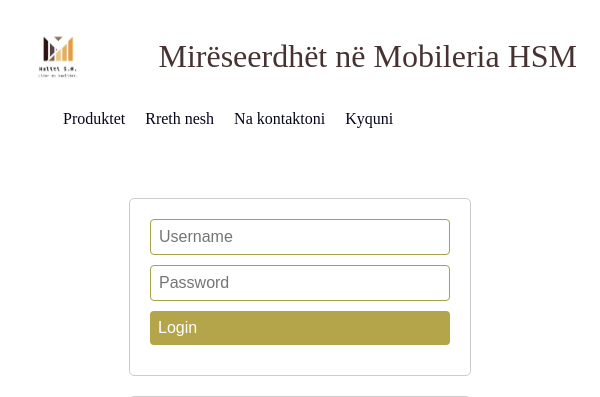
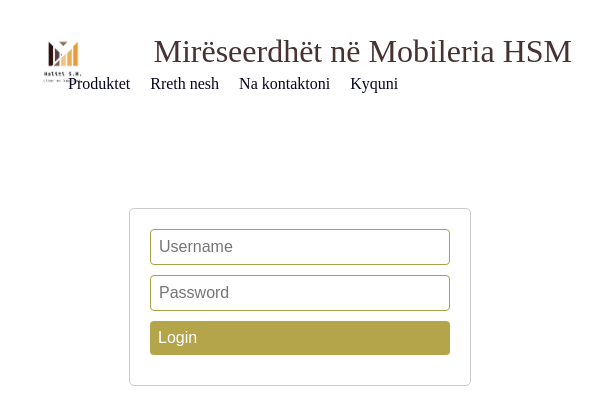
Before and after one commit to etnapireva/Furniture-Website, a PHP site: page /login.html in a window 600 px wide. Shown: the top 397 px of the page. Run offline with PHP 8.4, Linux system fonts and the light colour scheme.

Commit message:
Responsiviteti tek logini

```diff
--- a/login.css
+++ b/login.css
@@ -28,6 +28,7 @@
     justify-content: flex-end;
     flex-direction: row;
     flex-wrap: wrap;
+    justify-content: center;
 
 }
 /* .previous{
@@ -184,44 +185,32 @@
 
 
  }
+
+ .header1 nav .Labelat a {
+  margin-bottom: 40px;
+}
  @media (min-width: 481px) and (max-width: 767px) {
 
   body {
-
     font-size: 16px;
-
   }
 
-
-
-
-
   header {
-
-
-
-    padding: 15px;
-
+    padding: 20px;
   }
 
 
 
   nav ul {
-
      display: flex;
-
     flex-direction: column;
-
   }
 
 
 
   .products {
-
    display: grid;
-
    grid-template-columns: repeat(2, 1fr);
-
    gap: 15px;
 
   }
@@ -229,9 +218,7 @@
 
 
   .product img {
-
    max-width: 100%;
-
      height: auto;
 
   }
@@ -300,6 +287,9 @@
 
   }
 
+  .header1 nav .Labelat a {
+    margin-bottom: 100px;
+  }
 
 
 }
@@ -351,10 +341,20 @@
   }
 
 }
+.header1 nav .Labelat a {
+  margin-bottom: 100px;
+}
 
 
 
 @media (min-width: 768px) and (max-width: 1024px){
+
+
+
+
+.header1 nav .Labelat a {
+  margin-bottom: 40px;
+}
 
   .footeri {
 
@@ -445,6 +445,9 @@
     padding: 5px 10px;
 
   }
+  .header1 nav .Labelat a {
+    margin-bottom: 40px;
+  }
 
 }
 
@@ -494,4 +497,42 @@
 
   }
 
+  .header1 nav .Labelat a {
+    margin-bottom: 40px;
   }
+}
+@media (min-width: 320px) and (max-width: 673px){
+  .header1 nav .Labelat a {
+    margin-top: -20px;
+  }
+
+  .mirëseerdhët{
+    display: flex;
+    flex-wrap: wrap;
+    flex-direction: row;
+    padding: -10px;
+    margin-bottom: 20px;
+
+  }
+
+
+}
+
+@media (min-width: 360px) and (max-width: 740px){
+  .header1 nav .Labelat a {
+    margin-top: -40px;
+  }
+
+  .mirëseerdhët{
+    display: flex;
+    flex-wrap: wrap;
+    flex-direction: row;
+    padding: -20px;
+    margin-bottom: 20px;
+
+  }
+
+
+
+
+}
--- a/login.html
+++ b/login.html
@@ -137,7 +137,7 @@ input:valid {
 
 }
 
-.form-container {
+.register-container {
     position: relative;
     z-index: 1;
     display: grid;
@@ -154,7 +154,7 @@ input:valid {
     <header class="header1">
         <div class="Logoheader">
          <img src="Logo.jpeg"></div>
-         <div class="Mirëseerdhët"><h1>Mirëseerdhët në Mobileria HSM</h1></div>
+         <div class="mirëseerdhët"><h1>Mirëseerdhët në Mobileria HSM</h1></div>
             <nav>
          <div class="Labelat">
              <a href="main.html"></a>
@@ -169,6 +169,7 @@ input:valid {
          </div>
 
      </header>
+
      <div class="login-container">
         <form id="loginForm">
            <input type="text" id="loginUsername" placeholder="Username">
@@ -176,15 +177,48 @@ input:valid {
            <button type="submit">Login</button>
        </form>
        </div>
-
        <div class="registration-container">
        <form id="registrationForm">
            <input type="text" id="registerUsername" placeholder="Username">
            <input type="password" id="registerPassword" placeholder="Password">
            <input type="password" id="confirmPassword" placeholder="Confirm Password">
            <button type="submit">Register</button>
-    </form>
+
     </div>
+
+    <script>
+
+        document.getElementById("loginForm").addEventListener("submit", function(event) {
+        event.preventDefault();
+
+        var username = document.getElementById("loginUsername").value;
+        var password = document.getElementById("loginPassword").value;
+        if (username === "" || password === "") {
+            alert("Please enter both username and password.");
+            return;
+        }
+
+    });
+    document.getElementById("registrationForm").addEventListener("submit", function(event) {
+        event.preventDefault();
+        var username = document.getElementById("registerUsername").value;
+        var password = document.getElementById("registerPassword").value;
+        var confirmPassword = document.getElementById("confirmPassword").value;
+        if (username === "" || password === "" || confirmPassword === "") {
+            alert("Please fill in all fields.");
+            return;
+        }
+        if (password !== confirmPassword) {
+            alert("Passwords do not match.");
+            return;
+        }
+
+    });
+
+
+    </script>
+
+
 
         <footer class="footeri">
 
@@ -203,52 +237,11 @@ input:valid {
                 <span>Rrjetet sociale</span>
                 <a class="foto11"   href="https://www.facebook.com/halitismofficial"><img src="Facebook Logo.png" alt="" width="10%" height="5%"> Na ndiqni në Facebook</a>
                 <a class="foto11" href="https://www.tiktok.com/@mobileriahaliti"><img src="TikTok logo.png" alt="" width="8%" height="5%"> Na ndiqni në TikTok</a>
-                <a class="foto11" href="https://www.instagram.com/haliti_s.m/?ref=www.localsbarguide.com&hl=da"><img src="Instagram Logo.png" alt="" width="8%" height="5%"> Na ndiqni në Instagram</a>
+                <a class="foto11" href="https://www.instagram.com/haliti_s.m/?ref=www.localsbarguide.com&hl=da"><img src="Instagram Logo.png" alt="" width="5%" height="5%"> Na ndiqni në Instagram</a>
 
             </div>
             </div>
           </footer>
 
-
-
-
-        <script>
-
-    document.getElementById("loginForm").addEventListener("submit", function(event) {
-    event.preventDefault();
-
-    var username = document.getElementById("loginUsername").value;
-    var password = document.getElementById("loginPassword").value;
-
-    if (username === "" || password === "") {
-        alert("Please enter both username and password.");
-        return;
-    }
-
-
-});
-
-
-document.getElementById("registrationForm").addEventListener("submit", function(event) {
-    event.preventDefault();
-
-    var username = document.getElementById("registerUsername").value;
-    var password = document.getElementById("registerPassword").value;
-    var confirmPassword = document.getElementById("confirmPassword").value;
-
-    if (username === "" || password === "" || confirmPassword === "") {
-        alert("Please fill in all fields.");
-        return;
-    }
-
-    if (password !== confirmPassword) {
-        alert("Passwords do not match.");
-        return;
-    }
-
-
-});
-</script>
-
 </body>
 </html>
```
Lines whose indentation alone changed are shown as unchanged.
